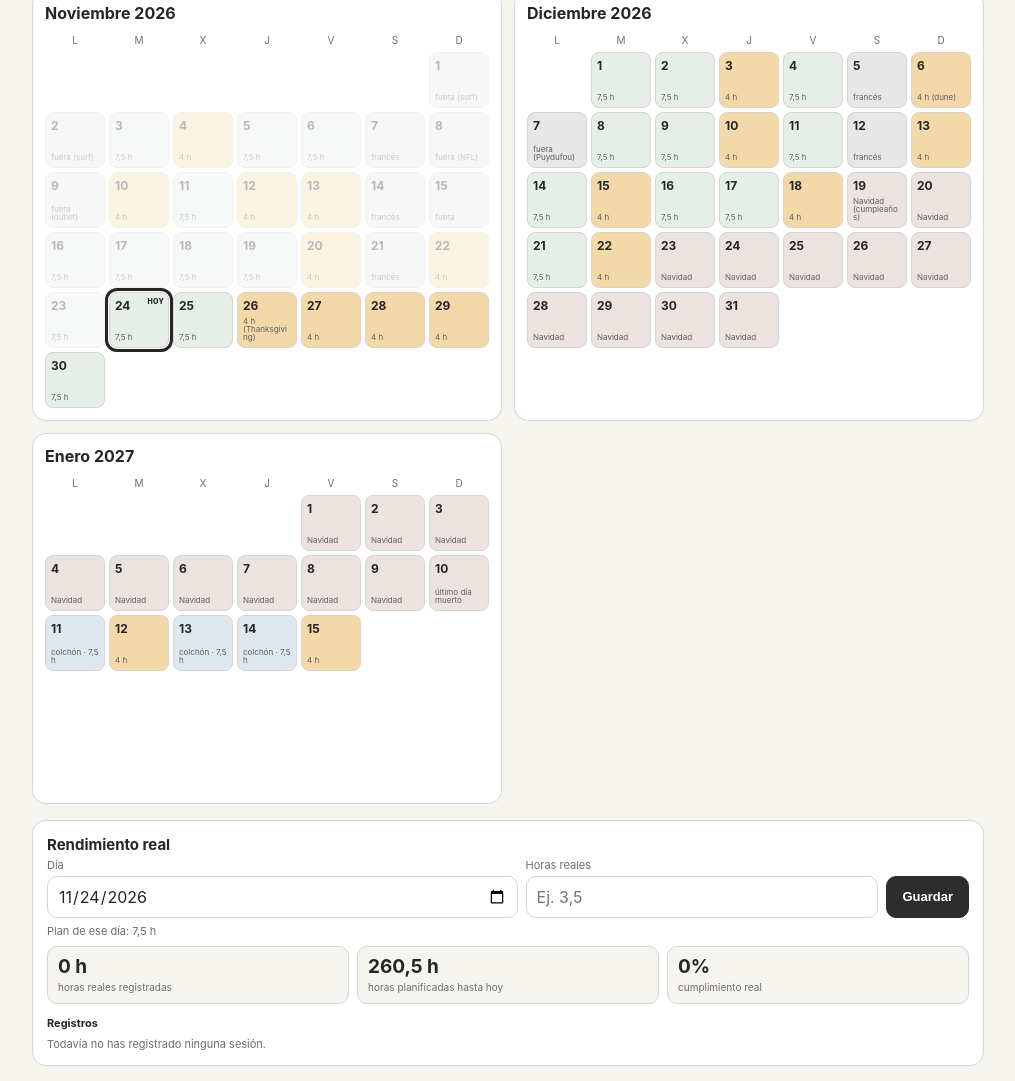
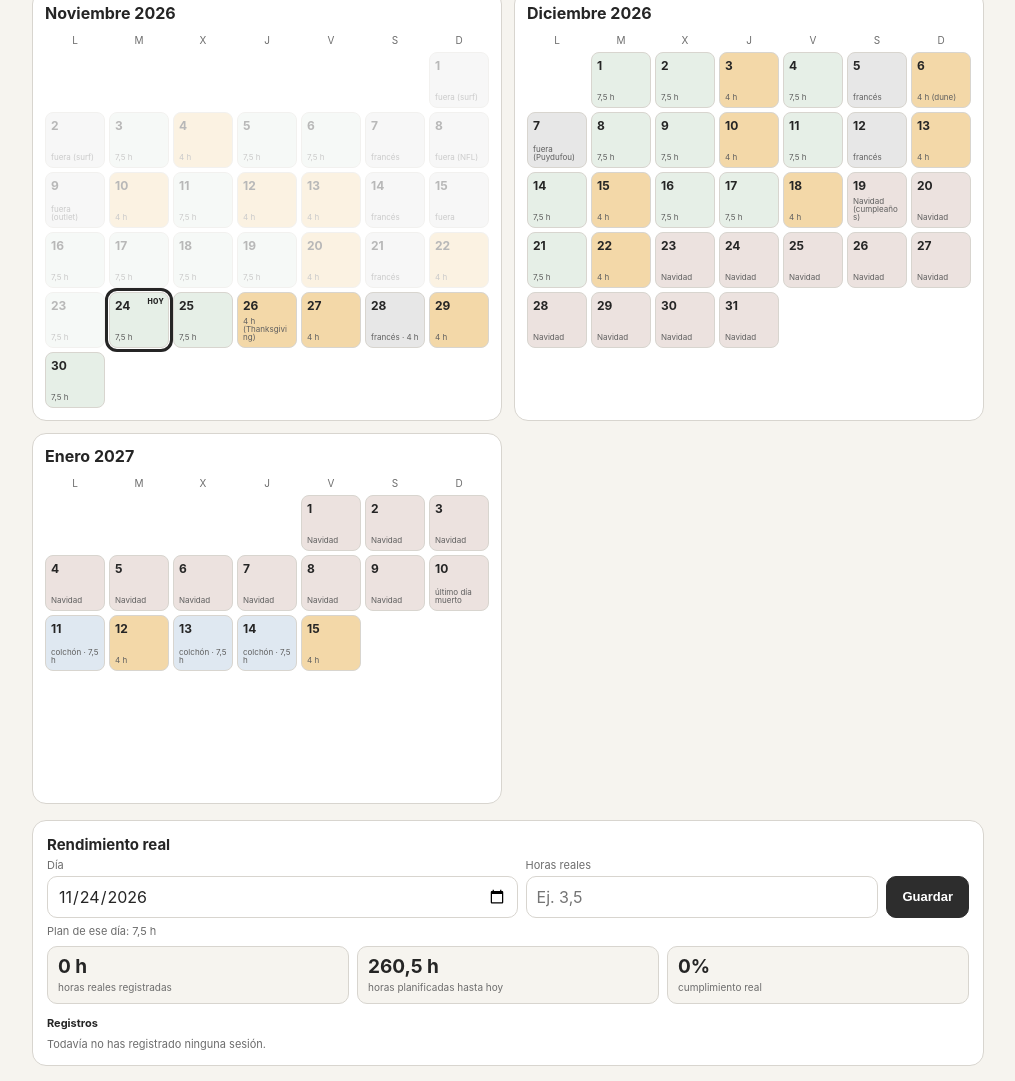
Before and after one commit to tgjkn5f896-hash/TFG-x7hQ3-cuenta-m8Va2-atras, a plain HTML site: page index.html in a window 1280 px wide. Shown: the part 899-1980 px from the top of the page, without its empty margins (132-1147 px from the left). Drawn offline with Linux system fonts and the light colour scheme.

Commit message:
Add files via upload

```diff
--- a/index.html
+++ b/index.html
@@ -389,7 +389,7 @@ button.active{background:#2d2d2d;color:white;border-color:#2d2d2d}
     '2026-11-12': {h:4,c:'part',t:'4 h'},
     '2026-11-26': {h:4,c:'part',t:'4 h (Thanksgiving)'},
     '2026-11-27': {h:4,c:'part',t:'4 h'},
-    '2026-11-28': {h:4,c:'part',t:'4 h'},
+    '2026-11-28': {h:4,c:'off',t:'francés · 4 h'},
     '2026-12-01': {h:7.5,c:'full',t:'7,5 h'},
     '2026-12-03': {h:4,c:'part',t:'4 h'},
     '2026-12-04': {h:7.5,c:'full',t:'7,5 h'},
```
